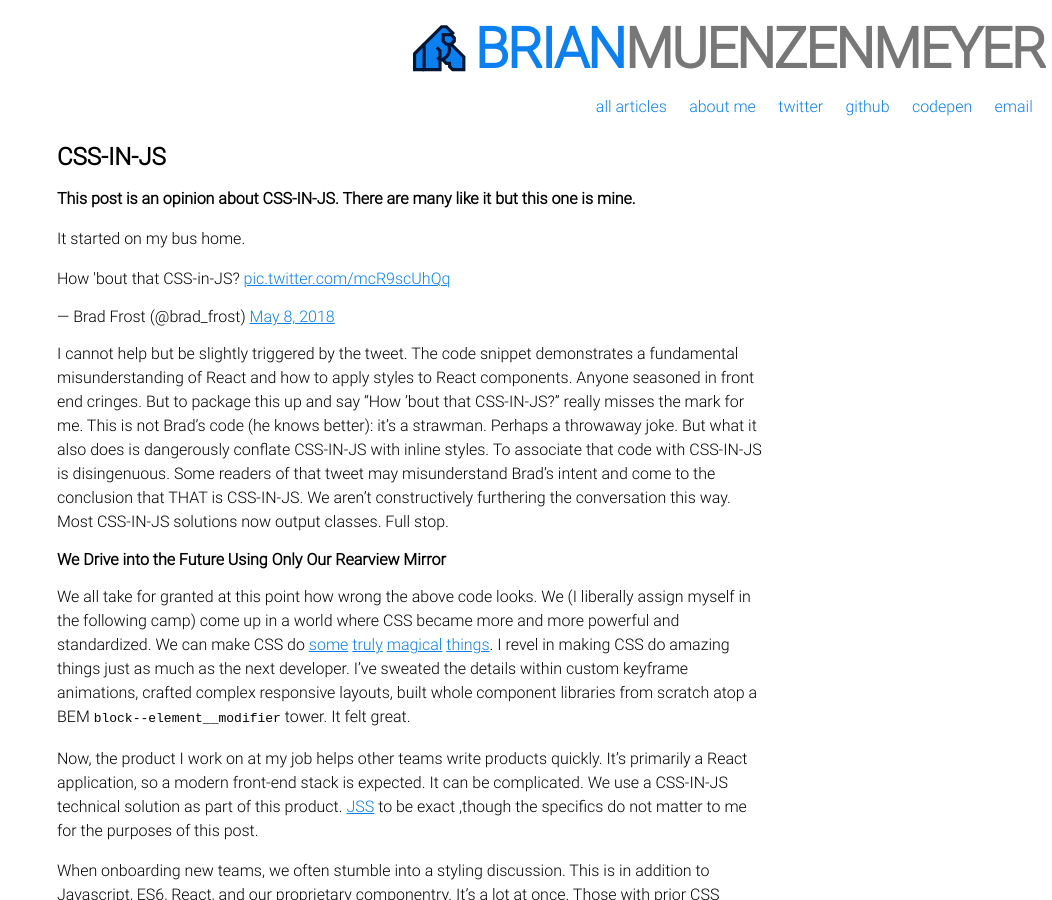
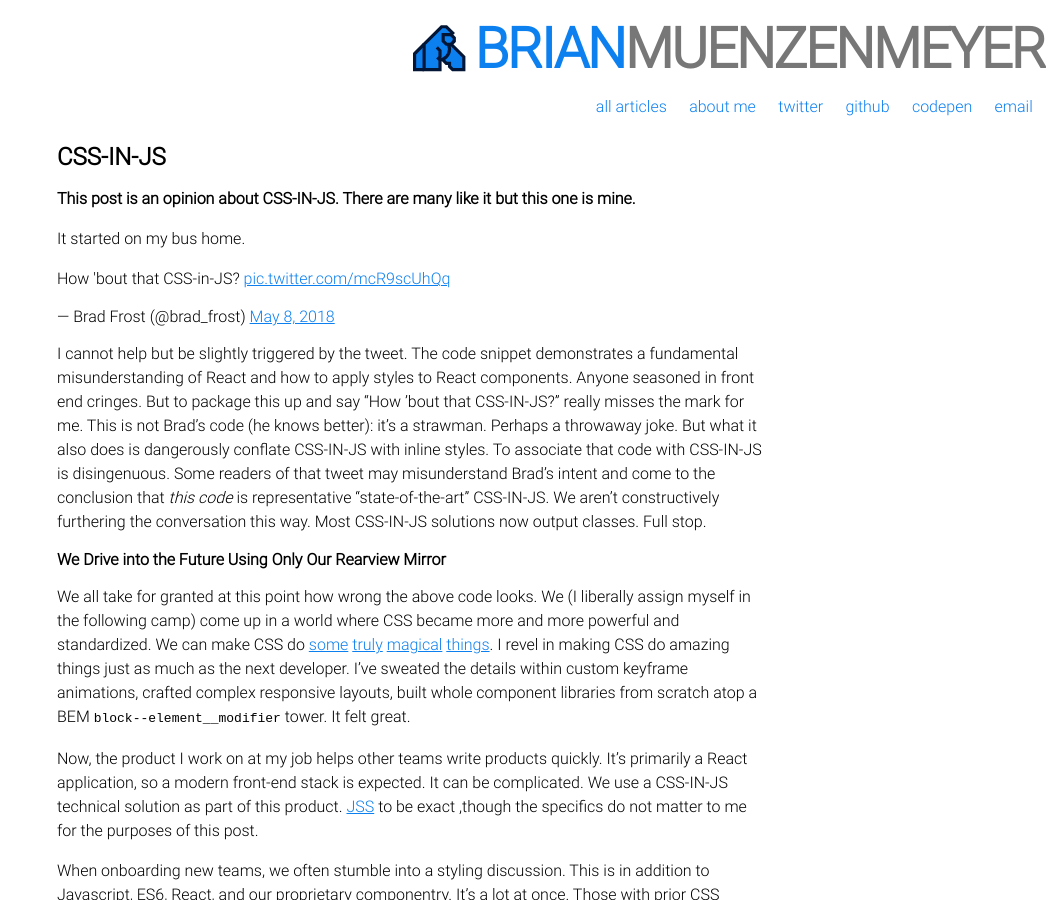
Before and after one commit to bmuenzenmeyer/bmuenzenmeyer.github.io, a Jekyll site: the page built from _posts/2018-5-8-css-in-jss.md, in a window 1280 px wide and 900 px high. Shown: the whole window, without its empty margins (228-1280 px from the left). Built offline with Jekyll 4.4.1, drawn with Linux system fonts in a browser that asks for light colours; comment, search, counter and statistics services are not loaded.

Commit message:
Update 2018-5-8-css-in-jss.md

```diff
--- a/_posts/2018-5-8-css-in-jss.md
+++ b/_posts/2018-5-8-css-in-jss.md
@@ -18,7 +18,7 @@
 <blockquote class="twitter-tweet" data-lang="en"><p lang="en" dir="ltr">How &#39;bout that CSS-in-JS? <a href="https://t.co/mcR9scUhQq">pic.twitter.com/mcR9scUhQq</a></p>&mdash; Brad Frost (@brad_frost) <a href="https://twitter.com/brad_frost/status/993920969990397952?ref_src=twsrc%5Etfw">May 8, 2018</a></blockquote>
 <script async src="https://platform.twitter.com/widgets.js" charset="utf-8"></script>
 
-I cannot help but be slightly triggered by the tweet. The code snippet demonstrates a fundamental misunderstanding of React and how to apply styles to React components. Anyone seasoned in front end cringes. But to package this up and say "How ’bout that CSS-IN-JS?" really misses the mark for me. This is not Brad’s code (he knows better): it’s a strawman. Perhaps a throwaway joke. But what it also does is dangerously conflate CSS-IN-JS with inline styles. To associate that code with CSS-IN-JS is disingenuous. Some readers of that tweet may misunderstand Brad's intent and come to the conclusion that THAT is CSS-IN-JS. We aren’t constructively furthering the conversation this way. Most CSS-IN-JS solutions now output classes. Full stop.
+I cannot help but be slightly triggered by the tweet. The code snippet demonstrates a fundamental misunderstanding of React and how to apply styles to React components. Anyone seasoned in front end cringes. But to package this up and say "How ’bout that CSS-IN-JS?" really misses the mark for me. This is not Brad’s code (he knows better): it’s a strawman. Perhaps a throwaway joke. But what it also does is dangerously conflate CSS-IN-JS with inline styles. To associate that code with CSS-IN-JS is disingenuous. Some readers of that tweet may misunderstand Brad's intent and come to the conclusion that _this code_ is representative "state-of-the-art" CSS-IN-JS. We aren’t constructively furthering the conversation this way. Most CSS-IN-JS solutions now output classes. Full stop.
 
 #### We Drive into the Future Using Only Our Rearview Mirror
 
```
